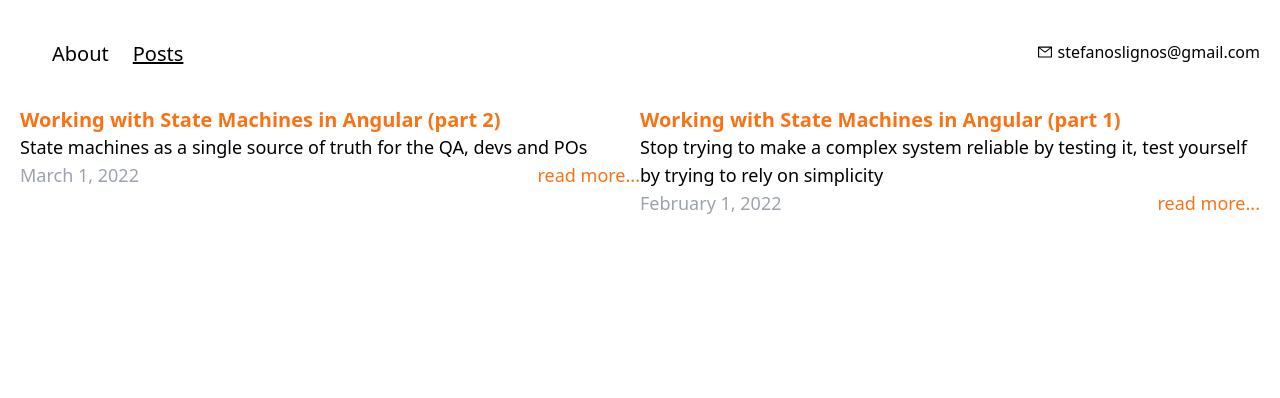
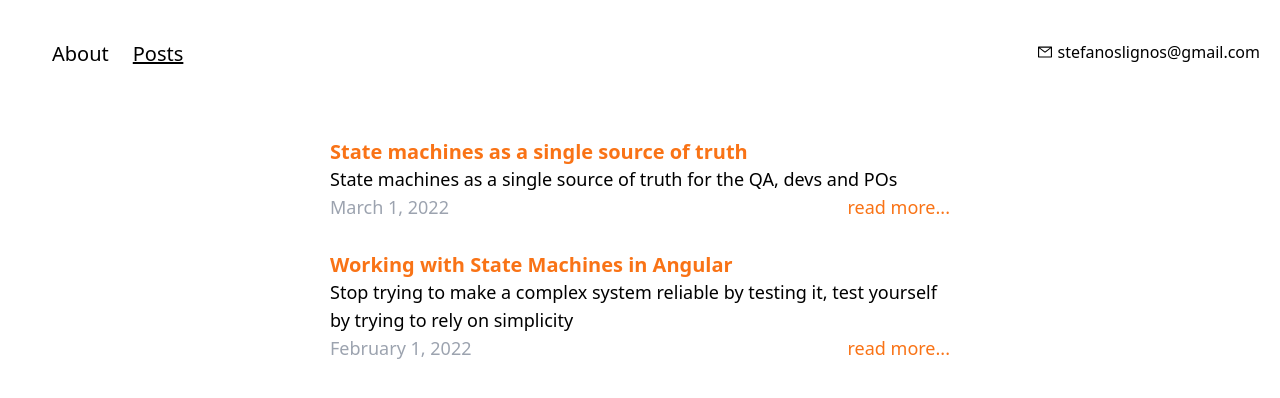
Before and after one commit to stefanoslig/blog, a Next.js app: page /posts in a window 1280 px wide. Shown: the top 398 px of the page. Built offline with nearby package versions, Linux system fonts and the light colour scheme; a web font is replaced by a local one.

Commit message:
State machines as a single source of truth

```diff
--- a/_posts/working-with-state-machines-part-2.md
+++ b/_posts/working-with-state-machines-part-2.md
@@ -1,14 +1,26 @@
 ---
-title: 'Working with State Machines in Angular (part 2)'
+title: 'State machines as a single source of truth'
 excerpt: 'State machines as a single source of truth for the QA, devs and POs'
-coverImage: '/assets/blog/working-with-state-machines/working-with-state-machines-main-photo.jpeg'
+coverImage: '/assets/blog/working-with-state-machines-part-2/different-worlds.jpg'
 date: '2022-03-01T05:35:07.322Z'
 author:
   name: Stefanos Lignos
   picture: '/assets/my-photo.jpeg'
 ogImage:
-  url: '/assets/blog/working-with-state-machines/working-with-state-machines-main-photo.jpeg'
+  url: '/assets/blog/working-with-state-machines-part-2/different-worlds.jpg'
 ---
+
+Some time ago, I wrote the following article [Working with State Machines in Angular ](https://stefanos-lignos.dev/posts/working-with-state-machines). *(If you don't know what a state machine/statechart is, and you want to continue reading this article, I would suggest first to have a look at this article)*
+
+My main focus on this article was to explain how we can reduce the complexity in a web app by using state machines. Apart from this, I also tried to explain how we can create and use state machines in an Angular project with a library called [XState](https://xstate.js.org/). In this article, I want to focus more on a topic I clumsily touched at the end of my previous article. In the last paragraph I wrote:
+
+> In my ideal world, the Business Analyst would be responsible for drawing up the state machine configuration as part of the task specification and this state machine would be committed on GitHub or BitBucket ready for revision and part of the actual implementation process. In this way, the team would talk the same language and we would be able to avoid most of the misunderstandings.
+
+One of the reasons, I feel I can focus more on this topic now is the latest tools the team behind XState has released recently.
+
+## Looking back upon the creation of Statecharts
+
+Before we dive into the topic of this article, let's go 40 years back
 
 
 
--- a/_posts/working-with-state-machines.md
+++ b/_posts/working-with-state-machines.md
@@ -1,5 +1,5 @@
 ---
-title: 'Working with State Machines in Angular (part 1)'
+title: 'Working with State Machines in Angular'
 excerpt: 'Stop trying to make a complex system reliable by testing it, test yourself by trying to rely on simplicity'
 coverImage: '/assets/blog/working-with-state-machines/working-with-state-machines-main-photo.jpeg'
 date: '2022-02-01T05:35:07.322Z'
--- a/pages/posts/index.tsx
+++ b/pages/posts/index.tsx
@@ -15,10 +15,10 @@ function Index({ allPosts }: Props) {
   return (
     <>
       <Container>
-        <div className="flex justify-center">
+        <div className="flex flex-col items-center">
           {allPosts.length ? (
             allPosts.map((post) => (
-              <article key={post.slug} className="xs:11/12 sm:9/12 lg:w-6/12">
+              <article key={post.slug} className="xs:11/12 sm:9/12 lg:w-6/12 mt-8">
                 <Link as={`/posts/${post.slug}`} href="/posts/[slug]">
                   <a className="text-xl leading-6 font-bold text-orange-500">{post.title}</a>
                 </Link>
```
Also changed, not shown: public/assets/blog/working-with-state-machines-part-2/different-worlds.jpg (added).
